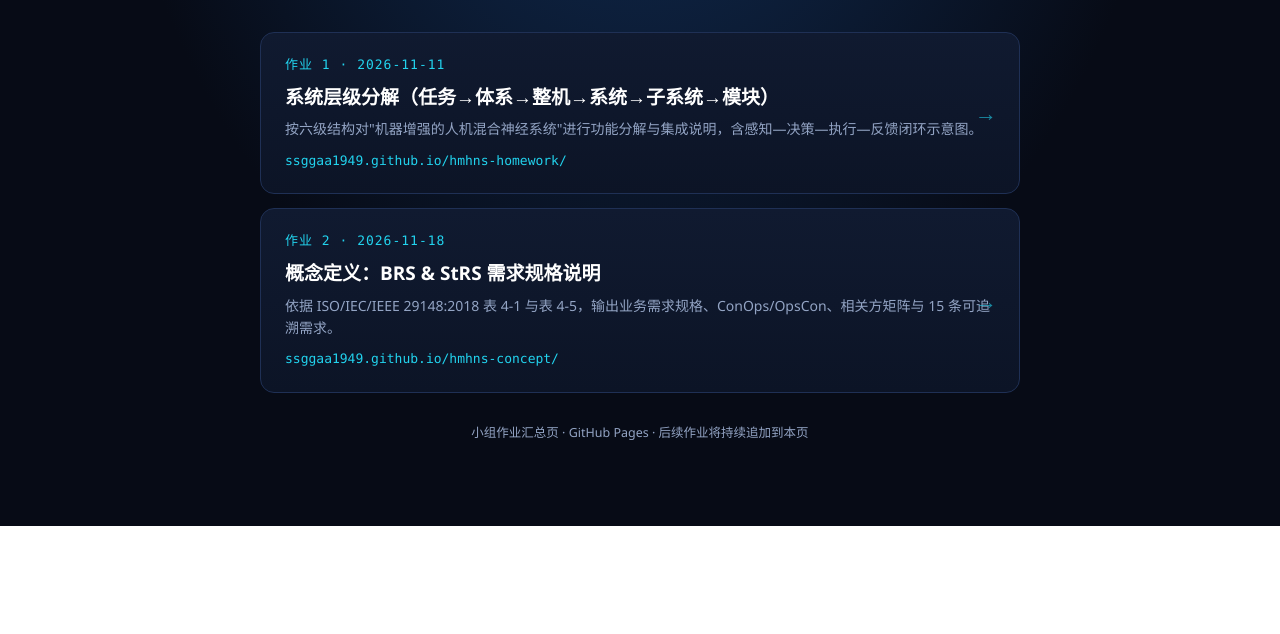
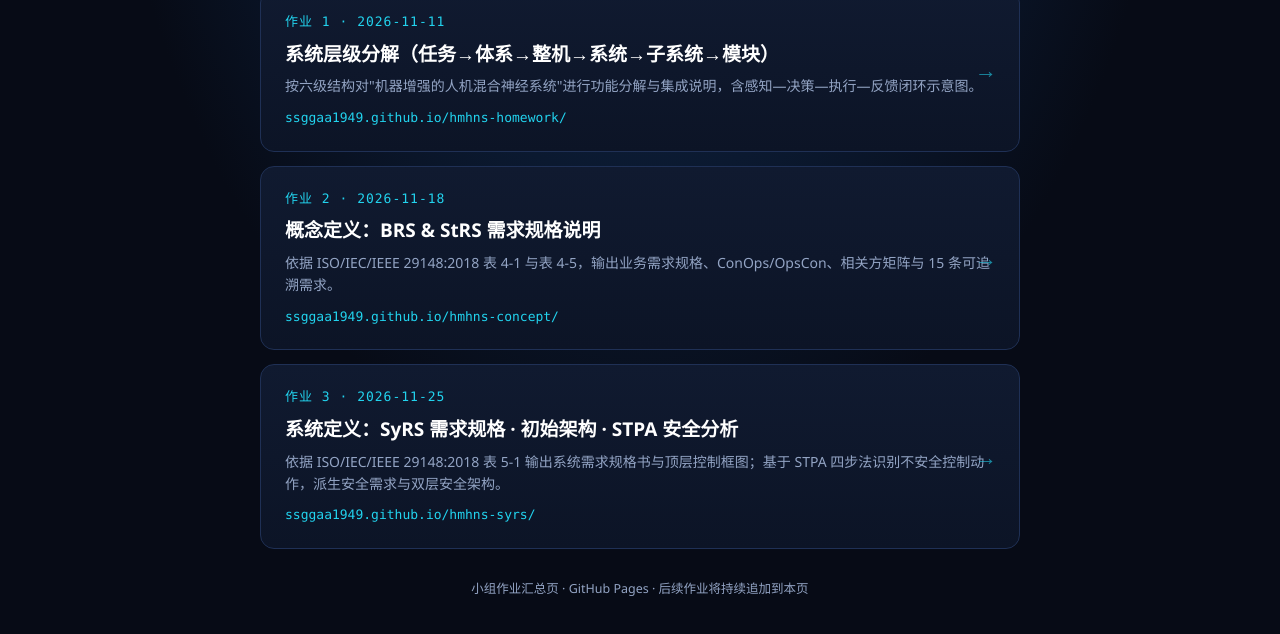
Before and after one commit to ssggaa1949/ssggaa1949.github.io, a plain HTML site: page index.html in a window 1280 px wide. Shown: the part 274-908 px from the top of the page. Before the commit the page ends 800 px from the top, so only its background shows below. Drawn offline with Linux system fonts and the light colour scheme.

Commit message:
Add files via upload

```diff
--- a/index.html
+++ b/index.html
@@ -74,6 +74,14 @@
     <div class="go">→</div>
   </a>
 
+  <a class="item" href="https://ssggaa1949.github.io/hmhns-syrs/">
+    <div class="num">作业 3 · 2026-11-25</div>
+    <h2>系统定义：SyRS 需求规格 · 初始架构 · STPA 安全分析</h2>
+    <p>依据 ISO/IEC/IEEE 29148:2018 表 5-1 输出系统需求规格书与顶层控制框图；基于 STPA 四步法识别不安全控制动作，派生安全需求与双层安全架构。</p>
+    <div class="url">ssggaa1949.github.io/hmhns-syrs/</div>
+    <div class="go">→</div>
+  </a>
+
   <footer>小组作业汇总页 · GitHub Pages · 后续作业将持续追加到本页</footer>
 </div>
 </body>
```
